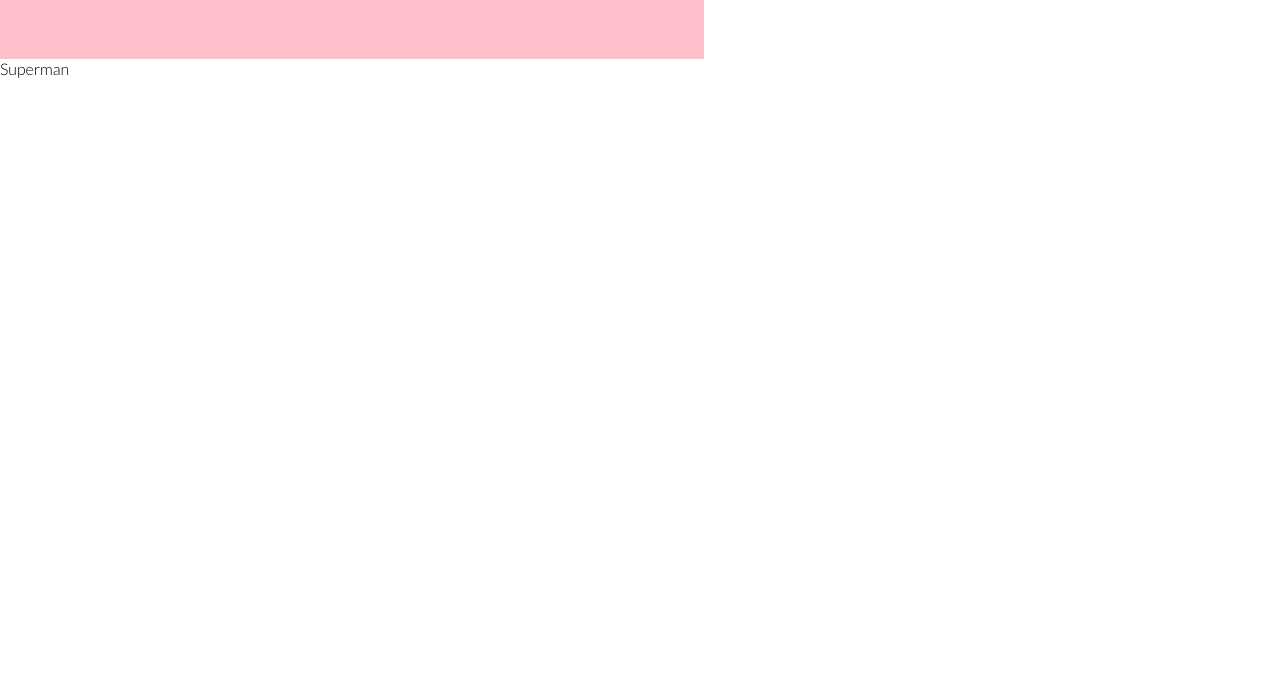
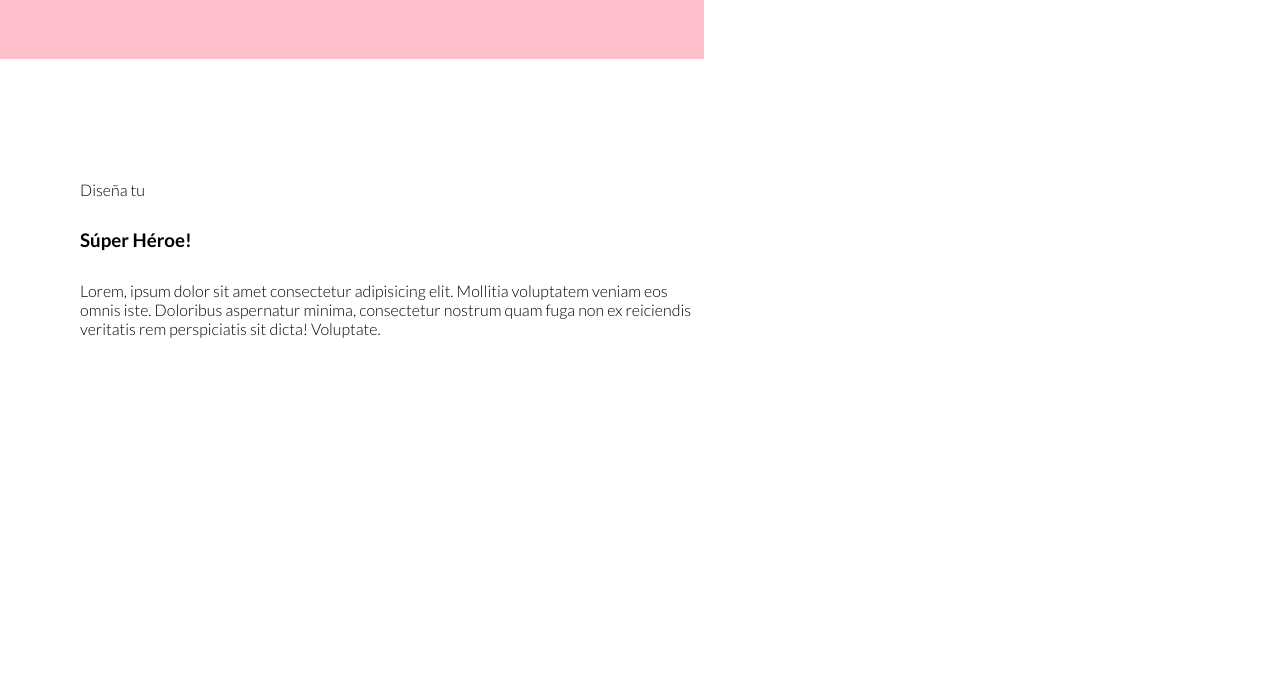
Before and after one commit to CrisMuniz/LegoWeb, a plain HTML site: page index.html in a window 1280 px wide. Shown: the part 101-800 px from the top of the page. Drawn offline with Linux system fonts and the light colour scheme.

Commit message:
add mainContent styles and animation

```diff
--- a/index.css
+++ b/index.css
@@ -71,6 +71,25 @@
     font-weight: 100;
     color: var(--secondary-color);
 }
+.main-content {
+    grid-area: section;
+    display: flex;
+    flex-direction: column;
+    justify-content: center;
+    gap: 30px;
+    padding-left: 80px;
+
+    animation: mainContent 2s 0.5s ease-in-out;
+}
+@keyframes mainContent {
+    0% {
+        transform: translateY(-600px);
+    }
+    100% {
+        transform: translateY();
+    }
+}
+
 .loader {
     width: 100%;
     height: 100%;
```
